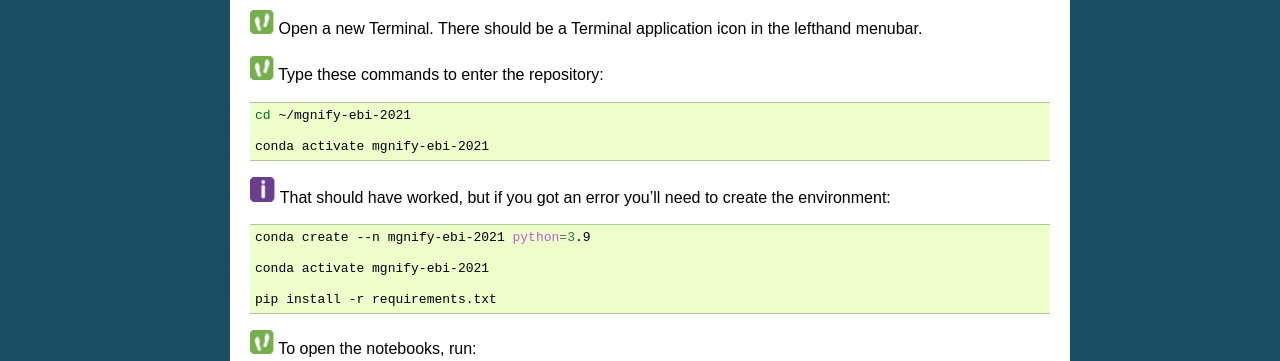
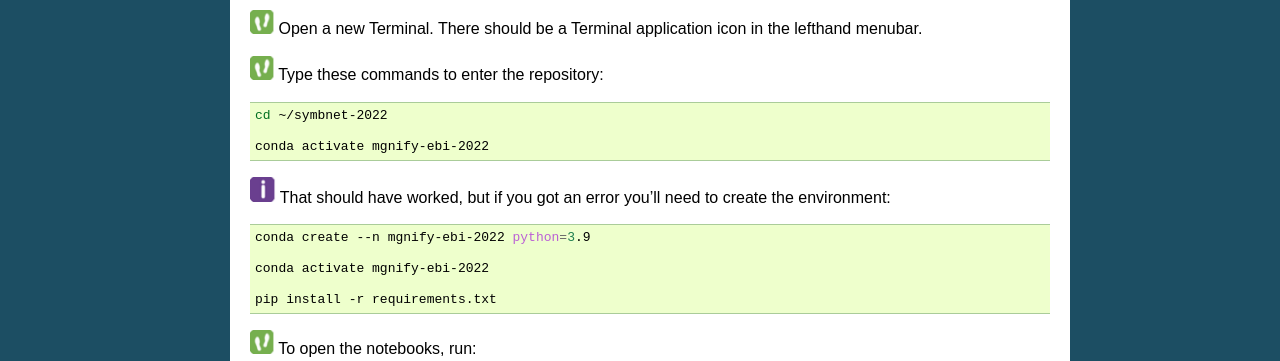
Before and after one commit to EBI-Metagenomics/mgnify-ebi-2021, a Sphinx documentation site: the page built from docs/source/mag-catalogues.rst, in a window 1280 px wide. Shown: the part 727-1088 px from the top of the page. Built offline with Sphinx 7.4.7, drawn with Linux system fonts in a browser that asks for light colours.

Commit message:
updates paths and conda env for mag catalogues

```diff
--- a/docs/source/partials/jupyter.rst
+++ b/docs/source/partials/jupyter.rst
@@ -7,17 +7,17 @@ Opening the Jupyter notebook
 
 .. code-block:: bash
 
-    cd ~/mgnify-ebi-2021
+    cd ~/symbnet-2022
 
-    conda activate mgnify-ebi-2021
+    conda activate mgnify-ebi-2022
 
 |info| That should have worked, but if you got an error you’ll need to create the environment:
 
 .. code-block:: bash
 
-    conda create --n mgnify-ebi-2021 python=3.9
+    conda create --n mgnify-ebi-2022 python=3.9
 
-    conda activate mgnify-ebi-2021
+    conda activate mgnify-ebi-2022
 
     pip install -r requirements.txt
 
```
